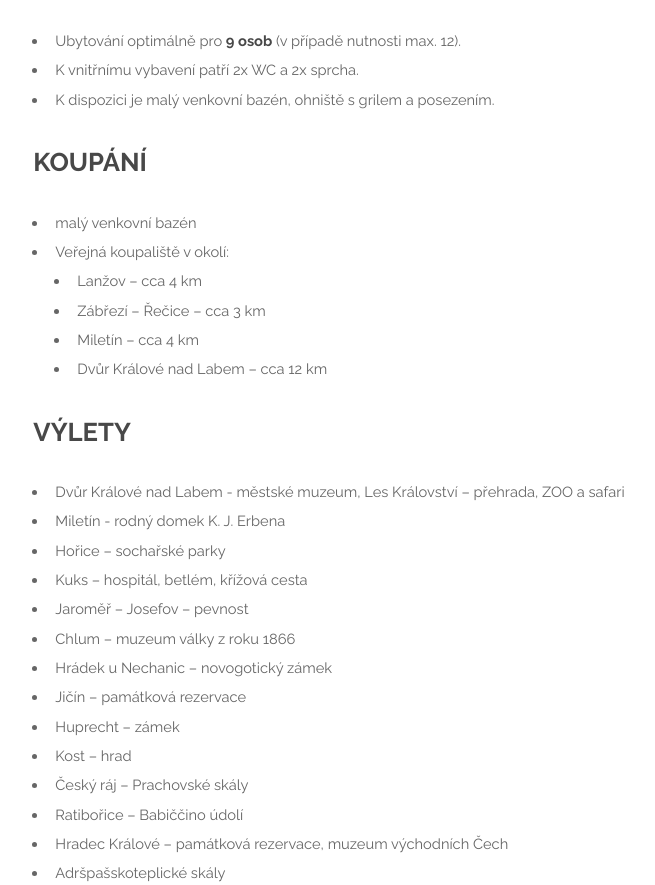
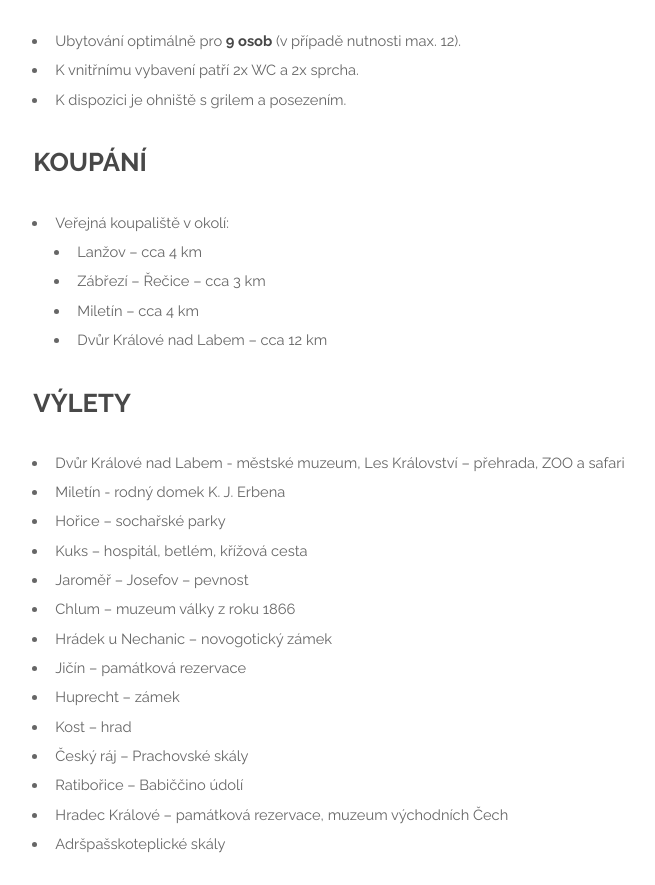
Before and after one commit to rybarstvinapile/rybarstvinapile.github.io, a plain HTML site: page ubytovani.html in a window 1280 px wide. Shown: the part 2013-2898 px from the top of the page, without its empty margins (130-785 px from the left). Drawn offline with Linux system fonts and the light colour scheme.

Commit message:
venkovni bazen out

```diff
--- a/ubytovani.html
+++ b/ubytovani.html
@@ -115,13 +115,12 @@
         <ul>
             <li>Ubytování optimálně pro <strong>9 osob</strong> (v případě nutnosti max. 12).</li>
             <li>K vnitřnímu vybavení patří 2x WC a 2x sprcha.</li>
-            <li>K dispozici je malý venkovní bazén, ohniště s grilem a posezením.</li>
+            <li>K dispozici je ohniště s grilem a posezením.</li>
         </ul>
 
         <h2>Koupání</h2>
 
         <ul>
-            <li>malý venkovní bazén</li>
             <li>
                 Veřejná koupaliště v okolí:
                 <ul>
```
